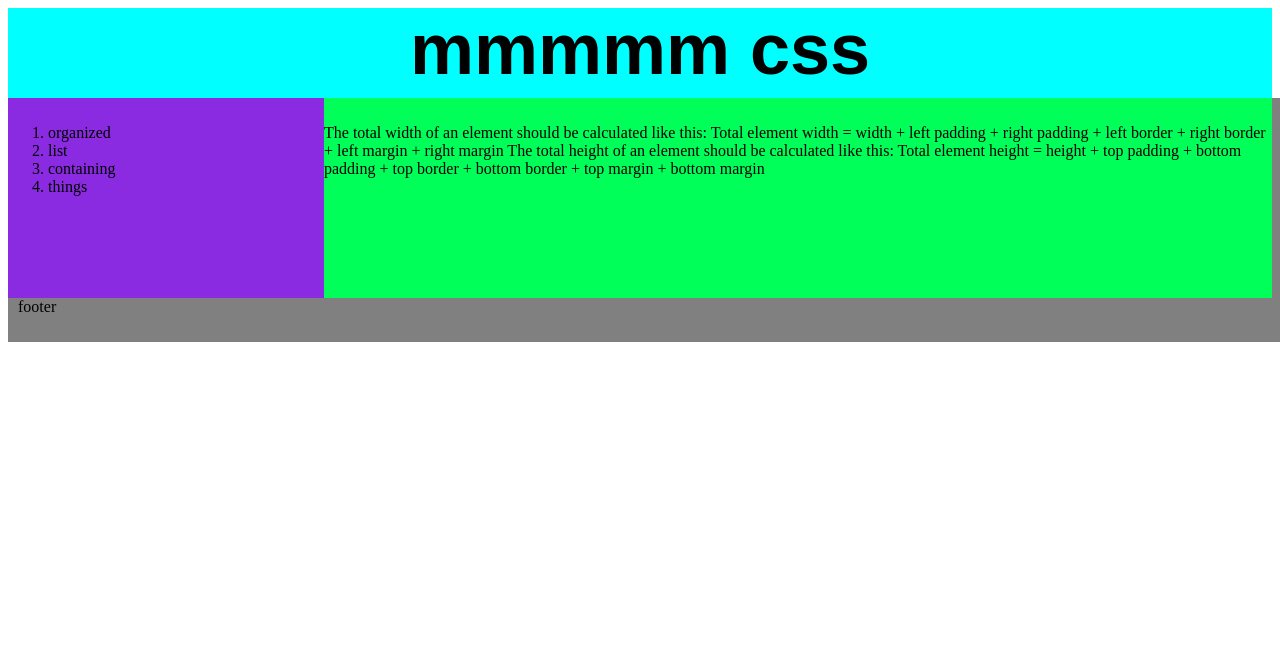
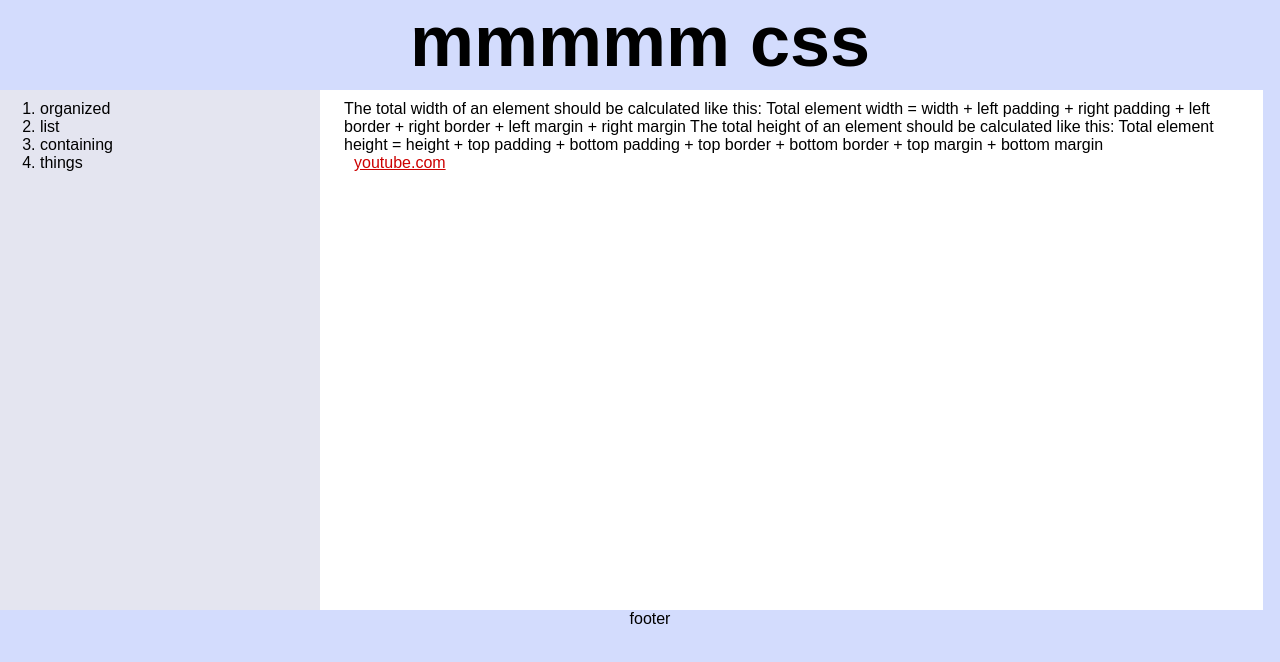
Before and after one commit to ronin-gh/css-site, a plain HTML site: page index.html in a window 1280 px wide. Drawn offline with Linux system fonts and the light colour scheme.

Commit message:
css website 0.3
Changed colors
Added fonts
General cleaning and fixing

```diff
--- a/index.html
+++ b/index.html
@@ -15,7 +15,7 @@
     </ol>
         </div>
     <div class="right">
-<p>The total width of an element should be calculated like this:
+<p> The total width of an element should be calculated like this:
 
 Total element width = width + left padding + right padding + left border + right border + left margin + right margin
 
@@ -24,6 +24,8 @@ The total height of an element should be calculated like this:
 Total element height = height + top padding + bottom padding + top border + bottom border + top margin + bottom margin
 
 </p>
+    <a href="https://www.youtube.com">youtube.com
+    </a>
     </div>
 <div class=footer>
     <p>footer
--- a/style.css
+++ b/style.css
@@ -1,47 +1,53 @@
 body {
-    background-color: #FFFFFF;
+    background-color: #d3dcfd;
 }
-h1{
+*{
+    margin: 0px;
+}
+h1 {
     font-family: sans-serif;
     text-align: center;
     font-size: 72px;
+    font-family: sans-serif;
 }
 a:link{
-    color: #0027ff;
-    font-family: serif;
+    padding: 10px 10px 10px 10px;
+    color: #cc0000;
+    font-family: sans-serif;
     text-align: center;
 }
-a:visited{
-    color: #4500ff
+a:hover {
+    color: #faa0a0;
 }
-a:hover{
-    color: #d200f8
+a:visited {
+    color: #051e8b;
 }
-a:link{
-    text-decoration: none;
-}
-div.header{
+div.header {
     height: 90px;
     width: 100%;
-    background-color: aqua;
+    background-color: #d3dcfd;
     padding: 0px 0px 0px 0px;
 }
-div.left{
+div.left {
     float: left;
-    height: 180px;
+    height: 500px;
     width: 25%;
-    background-color: blueviolet;
+    background-color: #e4e5f0;
     padding: 10px 0px 10px 0px;
+    font-family: sans-serif;
 }
-div.right{
-    float: right;
-    height: 180px;
-    width: 75%;
-    background-color: #00ff58;
-    padding: 10px 0px 10px 0px;
+div.right {
+    float: left;
+    height: 500px;
+    width: 70%;
+    background-color: #ffffff;
+    padding: 10px 23px 10px 24px;
+    font-family: sans-serif;
 }
-div.footer{
+div.footer {
     width: 100%;
-    background-color: grey;
+    background-color: #d3dcfd;
     padding: 10px 10px 10px 10px;
+    text-align: center;
+    font-family: sans-serif;
 }
```
